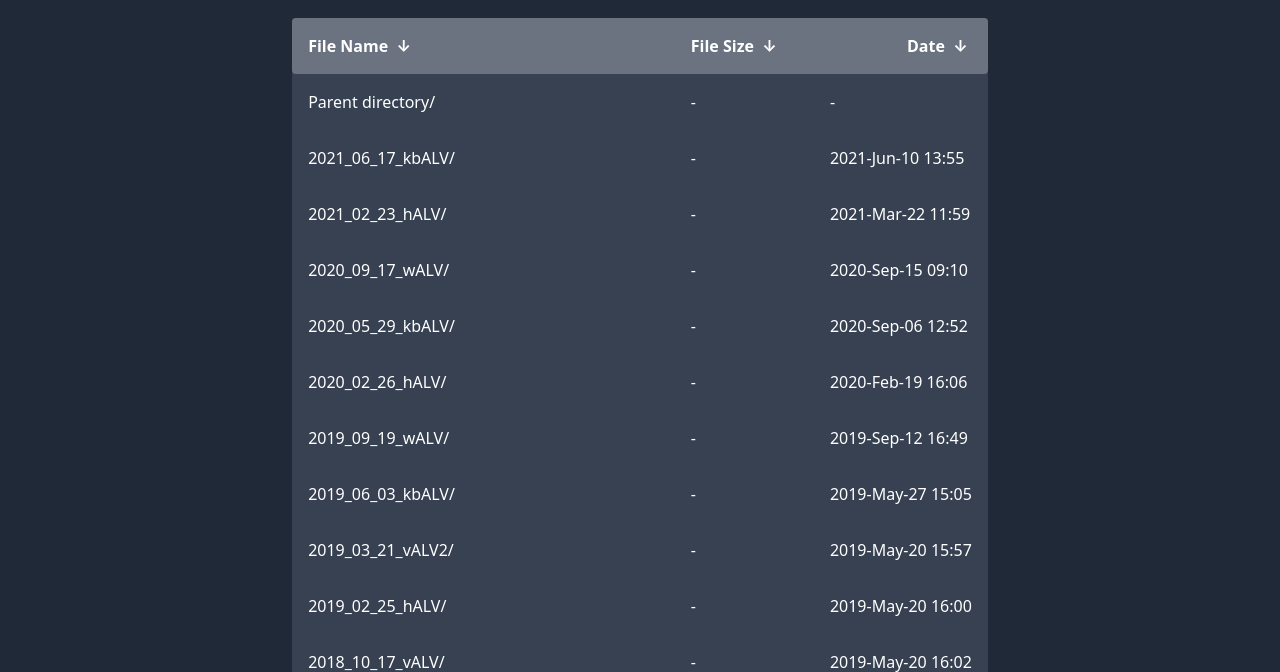
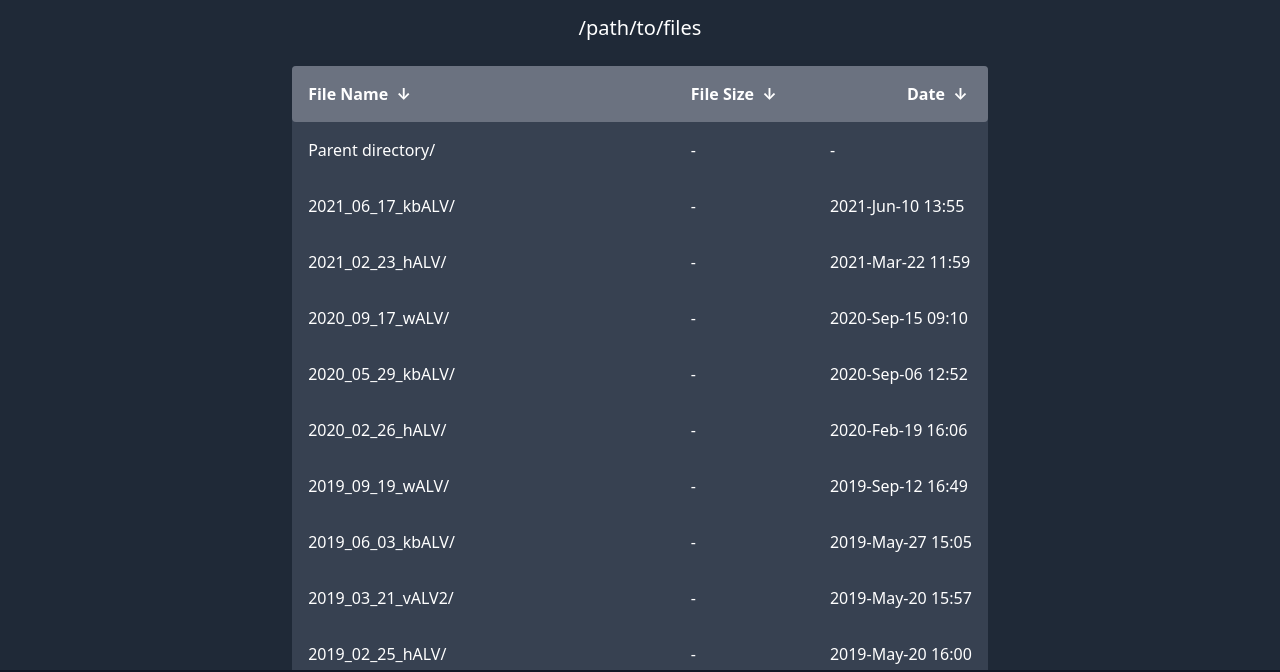
Before and after one commit to svsticky/fancy-index, a plain HTML site: page index.html in a window 1280 px wide. Shown: the part 66-738 px from the top of the page. Drawn offline with Linux system fonts and the light colour scheme; grey boxes are pictures that could not be loaded.

Commit message:
fixed footer, applied style to path

```diff
--- a/index.html
+++ b/index.html
@@ -22,7 +22,10 @@
     </div>
 </div>
 
+<h1 class="pt-5 rounded text-center">
 <!-- HEADER -->
+    /path/to/files</h1>
+
     <table id="list">
         <thead>
             <tr>
@@ -73,7 +76,7 @@
 <!-- FOOTER -->
 <!-- This is a direct copy of the Koala login page footer -->
 
-<footer class="w-full bg-gray-900 h-16 p-2">
+<footer class="w-full bg-gray-900 h-16 p-2 fixed bottom-0">
     <div class="container flex justify-center m-auto">
         <div class="flex justify-center m-auto sm:w-1/3">
             <a target="_blank" href="https://svsticky.nl">
--- a/style.css
+++ b/style.css
@@ -2,12 +2,16 @@
 @tailwind components;
 @tailwind utilities;
 
+html {
+  @apply h-full;
+}
+
 body {
-  @apply bg-gray-800 text-white;
+  @apply bg-gray-800 text-white h-full;
 }
 
 table {
-  @apply bg-gray-700 mx-auto my-6 rounded;
+  @apply bg-gray-700 mx-auto my-6 rounded mb-28;
 }
 
 thead {
```
Also changed, not shown: compiled.css.
